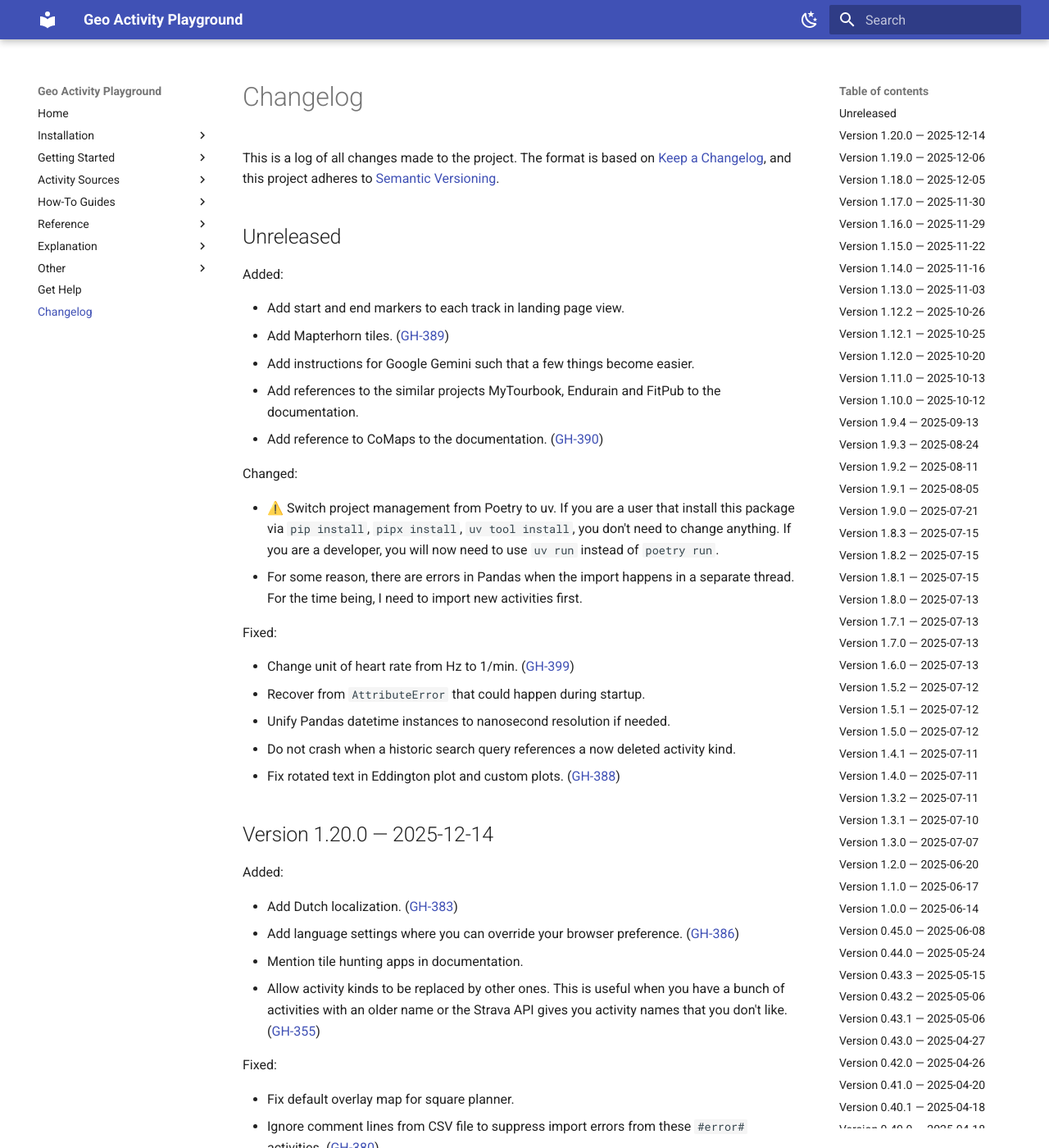
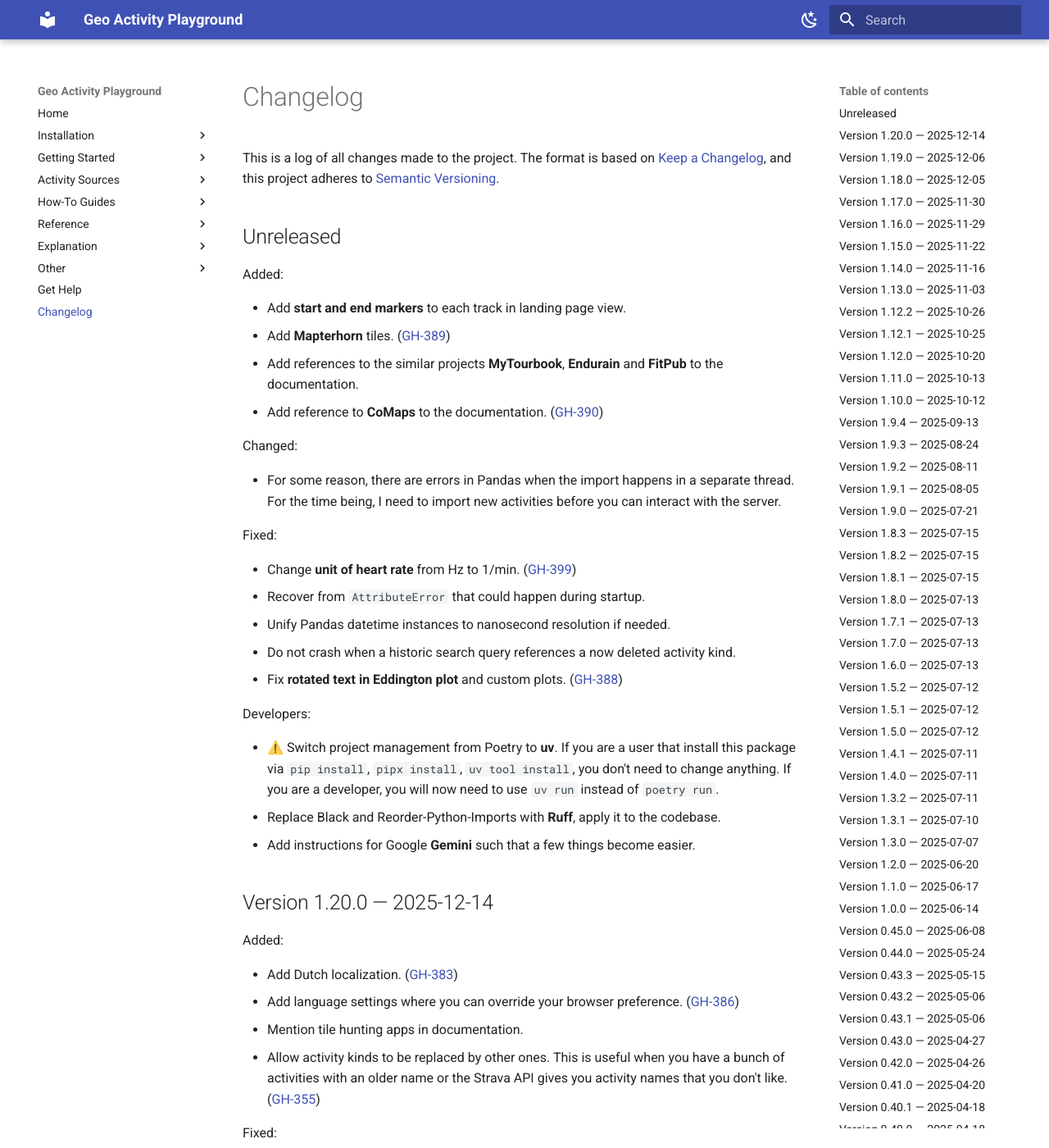
Before and after one commit to martin-ueding/geo-activity-playground, an MkDocs documentation site: the page built from docs/changelog.md, in a window 1280 px wide and 1400 px high. Shown: the whole window at 82% size. Built offline with MkDocs 1.6.1 and Material for MkDocs 9.7.7, drawn with Linux system fonts in a browser that asks for light colours.

Commit message:
docs: use bold text in changelog

```diff
--- a/docs/changelog.md
+++ b/docs/changelog.md
@@ -19,24 +19,28 @@ Types of changes
 
 Added:
 
-- Add start and end markers to each track in landing page view.
-- Add Mapterhorn tiles. ([GH-389](https://github.com/martin-ueding/geo-activity-playground/issues/389))
-- Add instructions for Google Gemini such that a few things become easier.
-- Add references to the similar projects MyTourbook, Endurain and FitPub to the documentation.
-- Add reference to CoMaps to the documentation. ([GH-390](https://github.com/martin-ueding/geo-activity-playground/issues/390))
-
-Changed:
-
-- ⚠️ Switch project management from Poetry to uv. If you are a user that install this package via `pip install`, `pipx install`, `uv tool install`, you don't need to change anything. If you are a developer, you will now need to use `uv run` instead of `poetry run`.
-- For some reason, there are errors in Pandas when the import happens in a separate thread. For the time being, I need to import new activities first.
-
-Fixed:
-
-- Change unit of heart rate from Hz to 1/min. ([GH-399](https://github.com/martin-ueding/geo-activity-playground/issues/399))
+- Add **start and end markers** to each track in landing page view.
+- Add **Mapterhorn** tiles. ([GH-389](https://github.com/martin-ueding/geo-activity-playground/issues/389))
+- Add references to the similar projects **MyTourbook**, **Endurain** and **FitPub** to the documentation.
+- Add reference to **CoMaps** to the documentation. ([GH-390](https://github.com/martin-ueding/geo-activity-playground/issues/390))
+
+Changed:
+
+- For some reason, there are errors in Pandas when the import happens in a separate thread. For the time being, I need to import new activities before you can interact with the server.
+
+Fixed:
+
+- Change **unit of heart rate** from Hz to 1/min. ([GH-399](https://github.com/martin-ueding/geo-activity-playground/issues/399))
 - Recover from `AttributeError` that could happen during startup.
 - Unify Pandas datetime instances to nanosecond resolution if needed.
 - Do not crash when a historic search query references a now deleted activity kind.
-- Fix rotated text in Eddington plot and custom plots. ([GH-388](https://github.com/martin-ueding/geo-activity-playground/issues/388))
+- Fix **rotated text in Eddington plot** and custom plots. ([GH-388](https://github.com/martin-ueding/geo-activity-playground/issues/388))
+
+Developers:
+
+- ⚠️ Switch project management from Poetry to **uv**. If you are a user that install this package via `pip install`, `pipx install`, `uv tool install`, you don't need to change anything. If you are a developer, you will now need to use `uv run` instead of `poetry run`.
+- Replace Black and Reorder-Python-Imports with **Ruff**, apply it to the codebase.
+- Add instructions for Google **Gemini** such that a few things become easier.
 
 ## Version 1.20.0 — 2025-12-14
 
```
